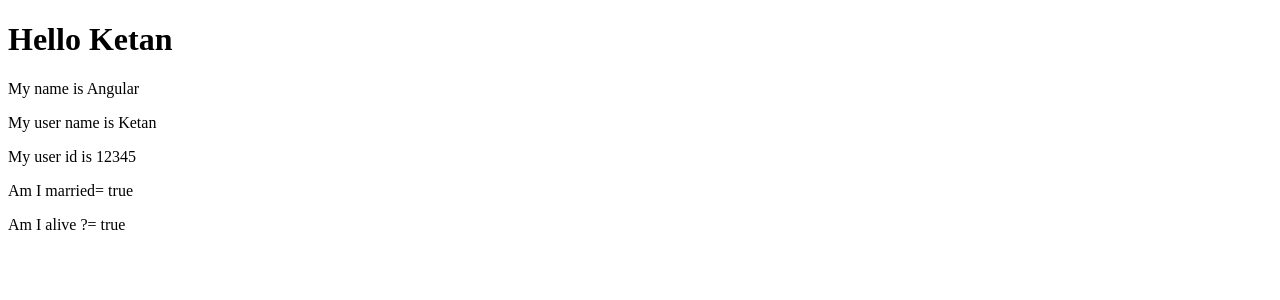
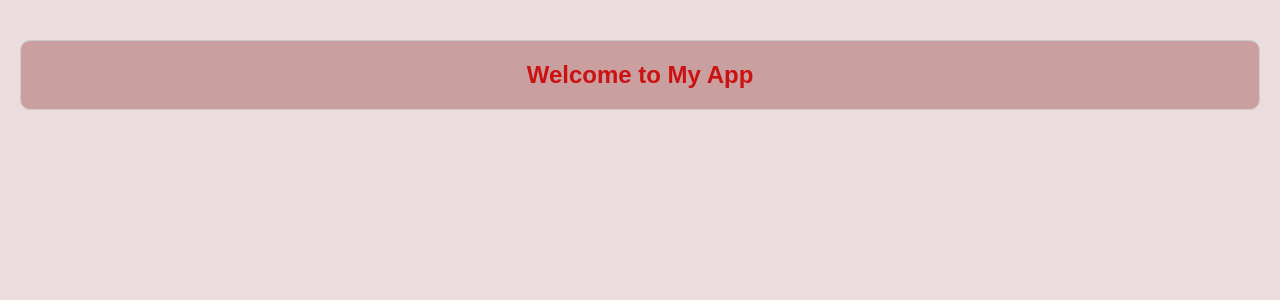
Before and after one commit to BigHero1997/Ketan-Angular, an Angular app: page / in a window 1280 px wide. Shown: the top 300 px of the page. Built offline with nearby package versions, Linux system fonts and the light colour scheme.

Commit message:
angular styles

```diff
--- a/angular.json
+++ b/angular.json
@@ -26,7 +26,8 @@
               }
             ],
             "styles": [
-              "src/styles.css"
+              "src/styles.css",
+              "src/globalStyle.css"
             ],
             "server": "src/main.server.ts",
             "outputMode": "server",
--- a/src/app/app.css
+++ b/src/app/app.css
@@ -0,0 +1,11 @@
+div {
+    border-radius: 10px;
+    padding: 20px;
+    background-color: #ca9f9f;
+    border: 1px solid #ccc;
+    padding: 20px;
+    text-align: center;
+    font-size: 24px;
+    color: #333;
+    margin-top: 20px;
+}
--- a/src/app/app.html
+++ b/src/app/app.html
@@ -1,6 +1,25 @@
-<h1>Hello Ketan</h1>
+<!-- <h1>Hello Ketan</h1>
 <p>My name is {{ name }}</p>
 <p>My user name is {{ userName }}</p>
 <p>My user id is {{ userId }}</p>
 <p>Am I married=  {{ isMarried }}</p>
-<p>Am I alive ?=  {{ isAlive }}</p>
+<p>Am I alive ?=  {{ isAlive }}</p> -->
+
+
+<div class="hero-box">Welcome Ketan !</div>
+<body>
+    This is my first Angular App.
+</body>
+
+<p class="text-center">Hello, Ketan!</p>
+
+
+<style>
+
+    .title {
+        color: blue;
+        font-size: 55px;
+           }
+</style>
+
+<h3 classs = "title">Welcome to My App</h3>
--- a/src/app/app.ts
+++ b/src/app/app.ts
@@ -4,14 +4,26 @@
 @Component({
   selector: 'app-root',
   imports: [RouterOutlet],
-  templateUrl: './app.html',
-  styleUrl: './app.css'
-})
+  template: `<h2 class="title">Welcome to My App</h2>`,
+  styles: `
+    .title {
+      border-radius: 10px;
+    padding: 20px;
+    background-color: #ca9f9f;
+    border: 1px solid #ccc;
+    padding: 20px;
+    text-align: center;
+    font-size: 24px;
+    color: #cb1111;
+    margin-top: 20px;
+    }
+  `})
+
 export class App {
-  protected readonly title = signal('angular-tutorial');
-  name = 'Angular';
-  userName = 'Ketan';
-  userId = 12345;
-  isMarried = true;
-  isAlive = true;
+  // protected readonly title = signal('angular-tutorial');
+  // name = 'Angular';
+  // userName = 'Ketan';
+  // userId = 12345;
+  // isMarried = true;
+  // isAlive = true;
 }
--- /dev/null
+++ b/src/globalStyle.css
@@ -0,0 +1,8 @@
+ .text-center {
+    border-radius: 10px;
+    padding: 20px;
+    background-color: #d93030;
+    border: 1px solid #ccc;
+    text-align: center;
+    font-family: 'Times New Roman', Times, serif;
+}
--- a/src/styles.css
+++ b/src/styles.css
@@ -1 +1,7 @@
-/* You can add global styles to this file, and also import other style files */
+body{
+    font-family: Arial, sans-serif;
+    background-color: #ebdddd;
+    color: #2f1f1f;
+    margin: 0;
+    padding: 20px;
+}
```
